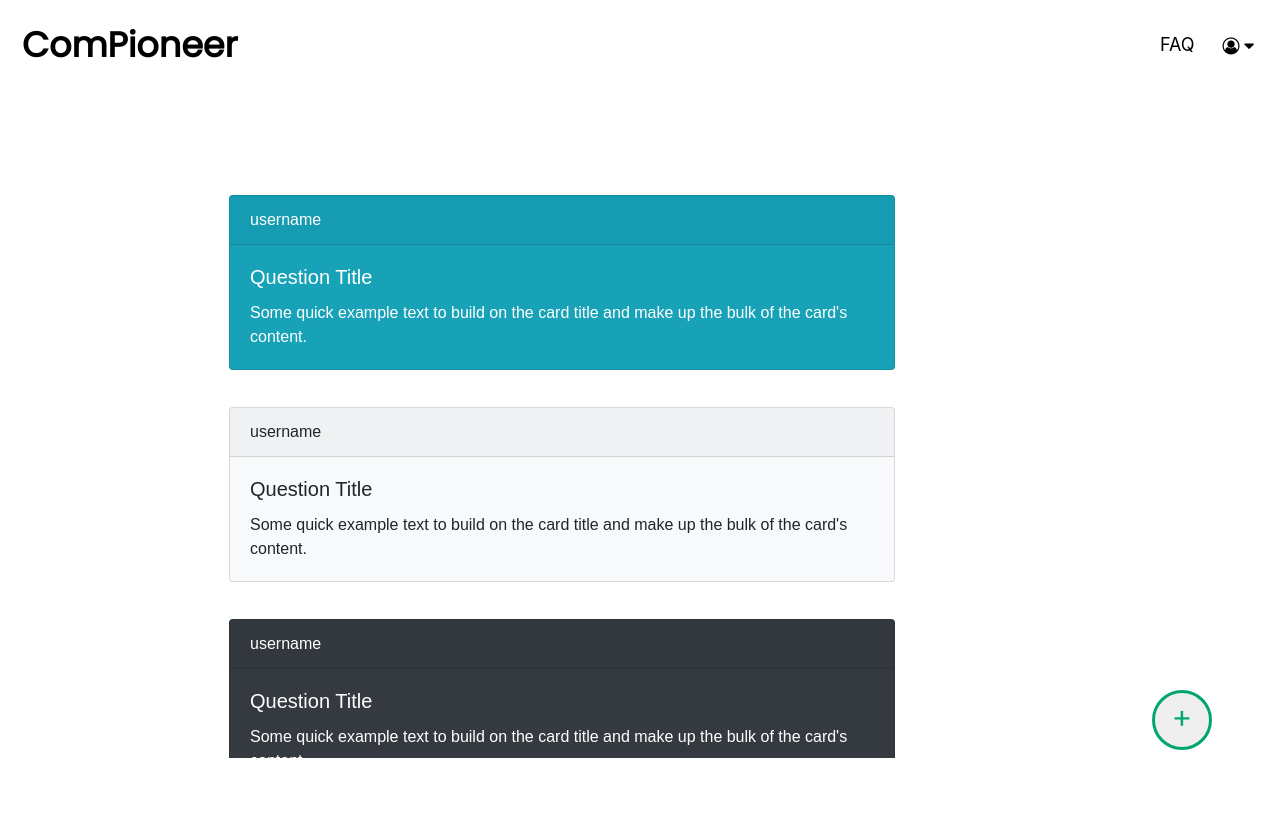
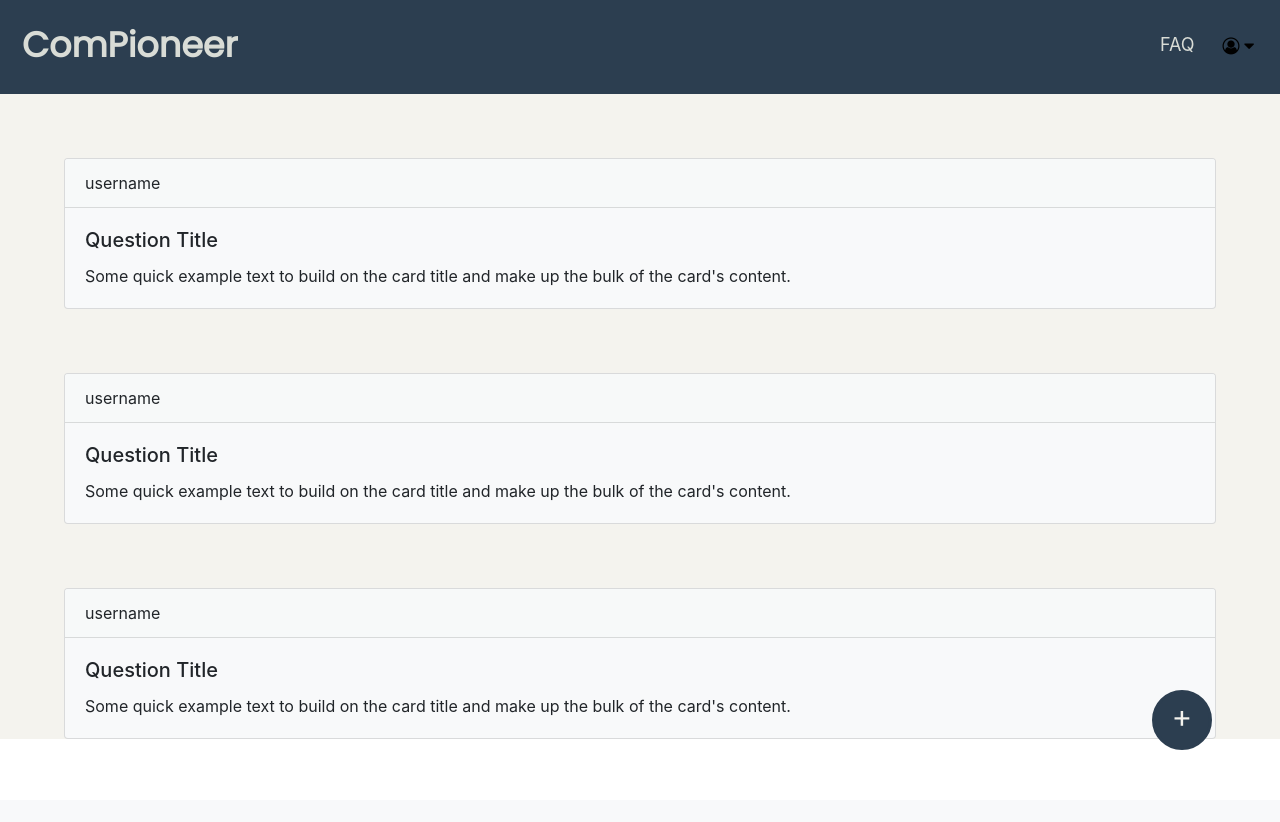
Before and after one commit to Compioneer/ComPioneer, a PHP site: page /home.php in a window 1280 px wide. After the commit the page ends 750 px from the top, so only its background shows below. Run offline with PHP 8.4, Linux system fonts and the light colour scheme.

Commit message:
Updates on styling

```diff
--- a/css/style.css
+++ b/css/style.css
@@ -23,7 +23,7 @@ width: 100%;
 font-size: 1rem;
 font-weight: 400;
 line-height: 1.5;
-border-color: #00A572 !important;
+border-color: #2c3e50 !important;
 border-style: solid !important;
 border-width: 0 0 1.7px 0 !important;
 padding: 0px !important;
@@ -43,20 +43,21 @@ background-clip: padding-box;
 
 .btn-class{
   font-family: 'Poppins', sans-serif ;
-  color: #00A572 !important;
+  color: #f4f3ee !important;
   position: relative;
   left:135px;
   top: 29px;
-  border-color: #00A572 !important;
+  border-color: #2c3e50 !important;
   border-style: solid !important;
   border-width:medium   !important;
   border-radius: 0;
+  background-color: #2c3e50 !important;
 
 }
 .btn-class:hover{
 
-  background-color: #00A572;
-  color:  #fff !important;
+  background-color: #f4f3ee !important;
+  color:  #2c3e50 !important;
 }
 .btn-class:active {
 transform: scale(0.80);
@@ -222,9 +223,12 @@ margin:5% auto;
 float: center;
 margin-bottom: 10px;
 width: 90%;
+background-color: #bcb8b1!important;
 }
-
-.box-scroll{
+.card-header{
+  background-color: #f7f9f9 !important ;
+}
+/*.box-scroll{
 height:600px;
 width:740px;
 overflow:auto;
@@ -232,7 +236,7 @@ background-color:#FFFFFF ;
 font-family:sans-serif;
 padding:0%;
 margin:5% 15%;
-}
+}*/
 ::-webkit-scrollbar {
 width: 8px;
 height: 8px;
@@ -248,3 +252,39 @@ border-radius: 10px;
 ::-webkit-scrollbar-thumb:hover {
 background: #373f51;
 }
+/*header inside*/
+.headerin {
+  overflow: hidden;
+  padding: 20px 10px;
+  background-color: #2c3e50;
+}
+.headerin a {
+  float: left;
+  color: #d9dcd6;
+  text-align: center;
+  padding: 12px;
+  text-decoration: none;
+  font-size: 18px;
+  line-height: 25px;
+  border-radius: 4px;
+}
+.headerin a.logo {
+    font-family: 'Poppins', sans-serif;
+  font-size: 35px;
+  font-weight: bold;
+}
+.headerin a:hover {
+    text-decoration: none !important;
+  background-color: #2c3e50;
+  color: black;
+}
+.headerin a.active {
+  background-color: dodgerblue;
+  color: white;
+}
+.headerin-right {
+  float: right;
+}
+.home{
+  background-color: #f4f3ee;
+}
--- a/home.php
+++ b/home.php
@@ -4,8 +4,9 @@ require 'include\header.php';
  ?>
  <!-- <li><a class="nav-link dropdown-toggle" href="#" id="navbarDropdownMenuLink" data-toggle="dropdown" aria-haspopup="true" aria-expanded="false"><i class="fa fa-user-circle-o" aria-hidden="true"></i></a></li> -->
            <!-- navgation  -->
+           <div class="home">
            <script src="js/CTAs.js"></script>
-       <div class="header">
+       <div class="headerin">
           <a href="landing.php" class="logo">ComPioneer</a>
 
               <div class="topnav" id="myTopnav">
@@ -29,7 +30,7 @@ require 'include\header.php';
          <!-- cards question section -->
       <section class= "box-scroll">
         <div class="container-home">
-        <div class="card text-white bg-info mb-3">
+        <div class="card bg-light mb-3" id="coloring">
           <div class="card-header">username</div>
           <div class="card-body">
             <h5 class="card-title">Question Title </h5>
@@ -43,7 +44,7 @@ require 'include\header.php';
             <p class="card-text">Some quick example text to build on the card title and make up the bulk of the card's content.</p>
           </div>
         </div>
-        <div class="card text-white bg-dark mb-3">
+        <div class="card bg-light mb-3">
           <div class="card-header">username</div>
           <div class="card-body">
             <h5 class="card-title">Question Title </h5>
@@ -58,6 +59,6 @@ require 'include\header.php';
         <a href="post_question.php">
         <button type="button" class="btn-class" id="btn-id">+</button>
         </a>
-
+</di>
   </body>
 </html>
```
